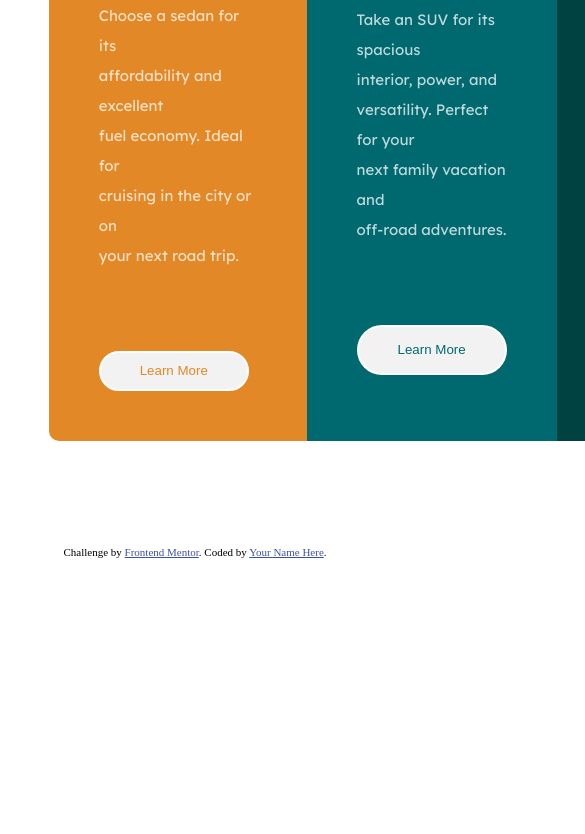
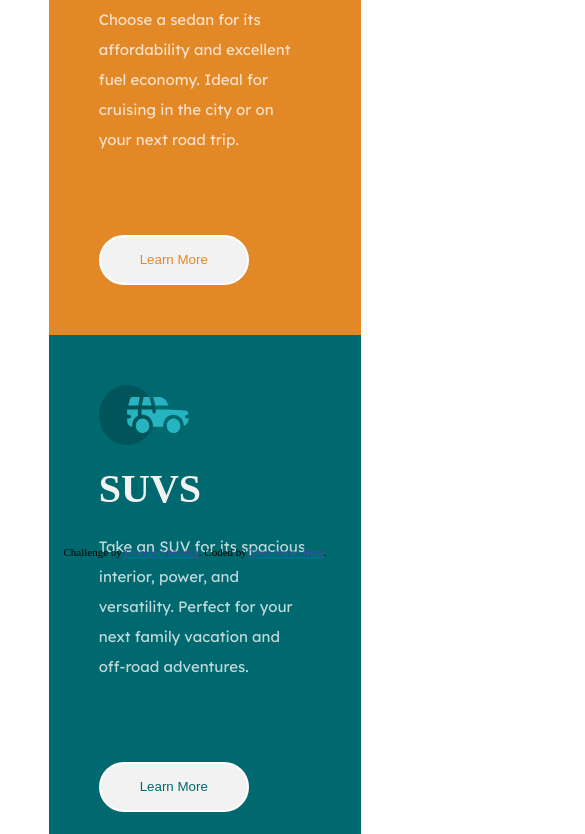
Before and after one commit to Olawande-Amos/3-column-preview-card-component-main, a plain HTML site: page index.html in a window 390 px wide. Shown: the part 298-1132 px from the top of the page, 585 px wide, since content can reach past the window. Before the commit the page ends 856 px from the top, so only its background shows below. Drawn offline with Linux system fonts and the light colour scheme; a web font is replaced by a local one.

Commit message:
amos change

```diff
--- a/stylesheet.css
+++ b/stylesheet.css
@@ -104,3 +104,28 @@ button:hover{
   border: 2px solid hsl(0, 0%, 95%);
   color: hsl(0, 0%, 95%);
 }
+@media screen and (max-width: 768px) {
+  .container {
+    flex-direction: column;
+  }
+  .containerr {
+    flex-direction: column;
+  }
+  .sedans {
+    border-bottom-left-radius: 0;
+    border-bottom-right-radius: 0;
+    width: 80vw;
+  }
+  .suvs {
+    border-bottom-left-radius: 0;
+    border-bottom-right-radius: 0;
+    width: 80vw;
+  }
+  .luxury {
+    margin-top: 10px;
+    border-bottom-left-radius: 0;
+    border-bottom-right-radius: 0;
+    width: 80vw;
+  }
+
+}
```
